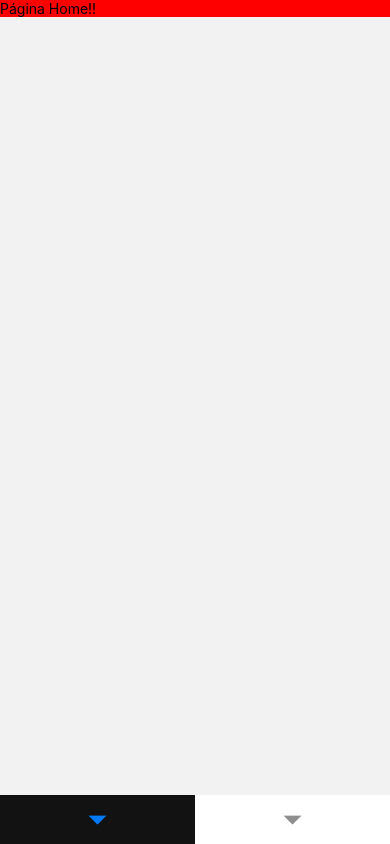
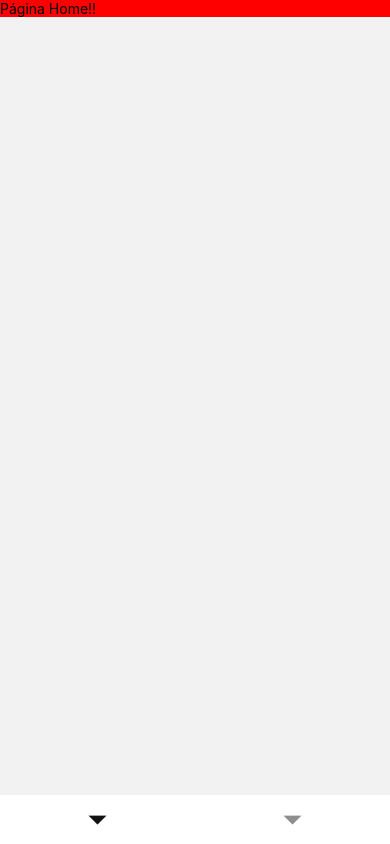
Before and after one commit to danilojduarte/ProjetoReceitasReact, a React Native app in the folder receitas/: screen / in a window 390 px wide. Built offline with nearby package versions, Linux system fonts and the light colour scheme.

Commit message:
Estilizando tela inicial

```diff
--- a/receitas/src/routes/index.js
+++ b/receitas/src/routes/index.js
@@ -12,7 +12,7 @@ export function Routes() {
                 headerShown:false,
                 tabBarHideOnKeyboard: true,
                 tabBarShowLabel: false,
-                tabBarActiveBackgroundColor: "#121212",
+                tabBarActiveTintColor: "#121212",
 
                 tabBarStyle:{
                     backgroundColor:"#fff",
@@ -26,6 +26,9 @@ export function Routes() {
             <Tab.Screen
                 name="HomeTab"
                 component={Home}
+                options={{
+
+                }}
             />
             <Tab.Screen
                 name="Favorites"
```
